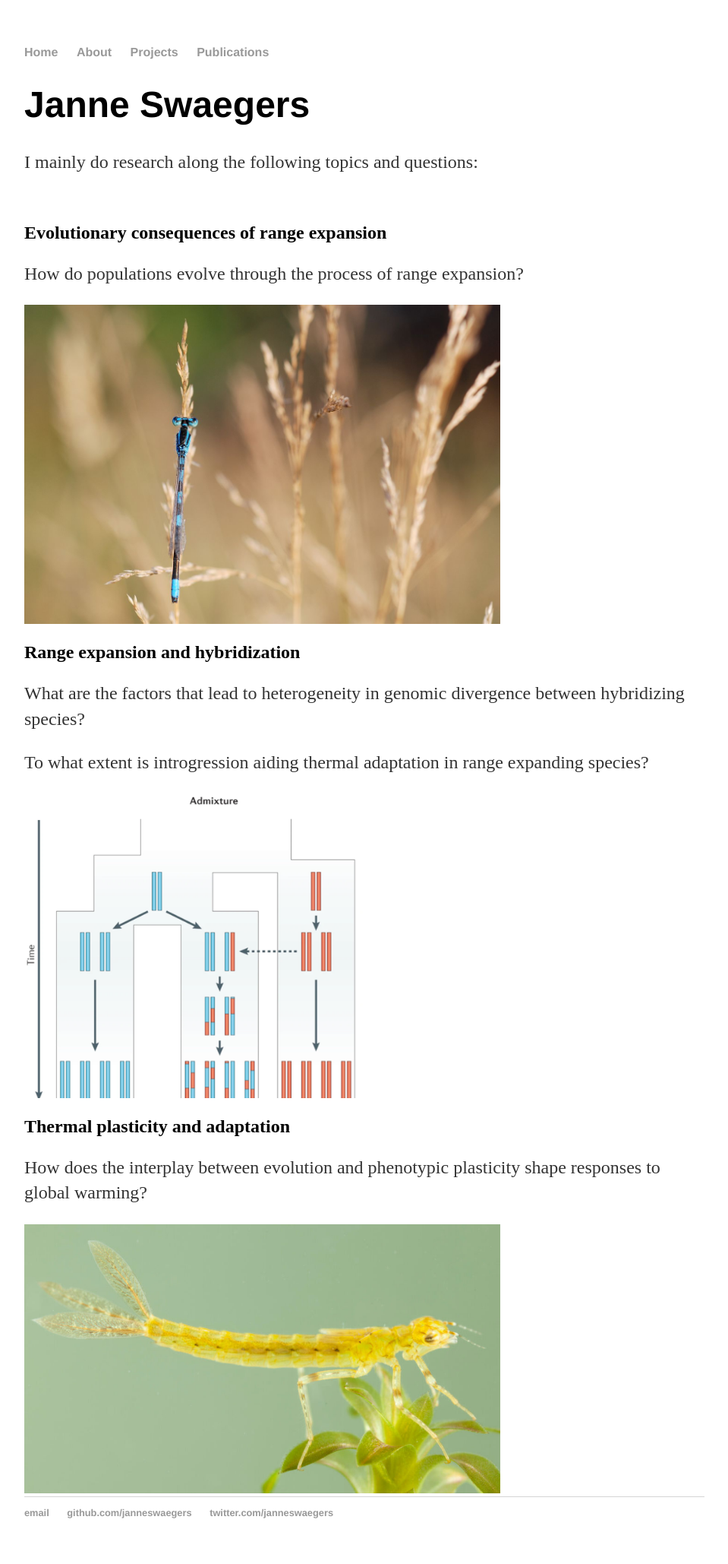
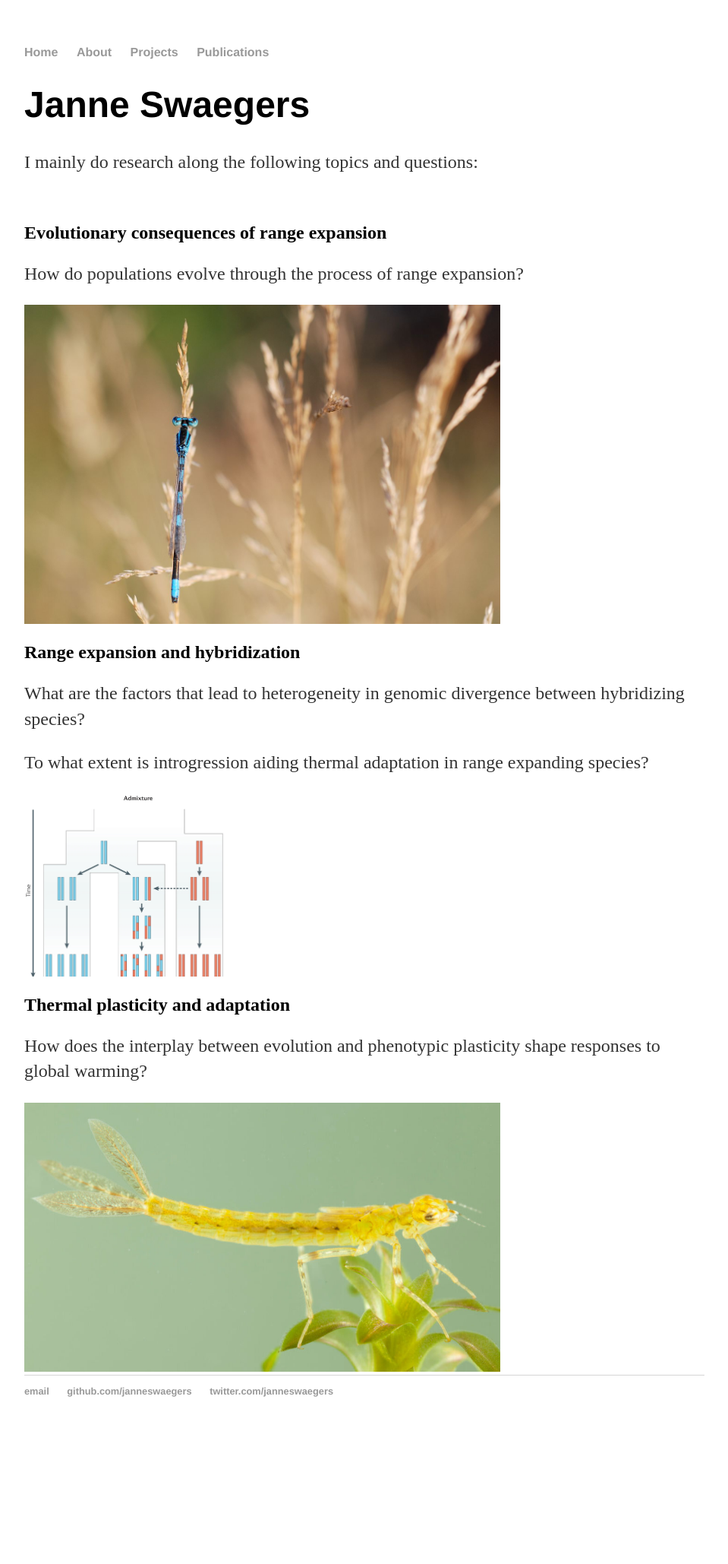
Before and after one commit to janneswaegers/janneswaegers.github.io, a Jekyll site: the page built from projects/index.html, in a window 1280 px wide. Shown: the whole page at 76% size, without its empty margins (160-1119 px from the left). Built offline with Jekyll 4.4.1, drawn with Linux system fonts in a browser that asks for light colours; after the commit the page ends 1898 px from its top, so only the background shows below that.

Commit message:
Update index.html

```diff
--- a/projects/index.html
+++ b/projects/index.html
@@ -14,7 +14,7 @@ title: Janne Swaegers
   <h2>Range expansion and hybridization</h2>
 	<p>What are the factors that lead to heterogeneity in genomic divergence between hybridizing species?</p>
   <p>To what extent is introgression aiding thermal adaptation in range expanding species?</p>
-	<img src="Fernando_Racimo.png" width="50%" height="50%" alt="Scheme by Fernando Racimo">
+	<img src="Fernando_Racimo.png" width="30%" height="30%" alt="Scheme by Fernando Racimo">
 <br style = “line-height:2;”>
   <h2>Thermal plasticity and adaptation</h2>
 	<p>How does the interplay between evolution and phenotypic plasticity shape responses to global warming?</p>
```
